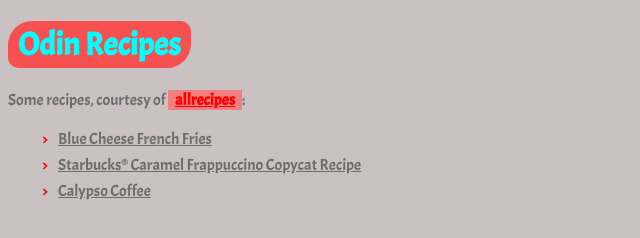
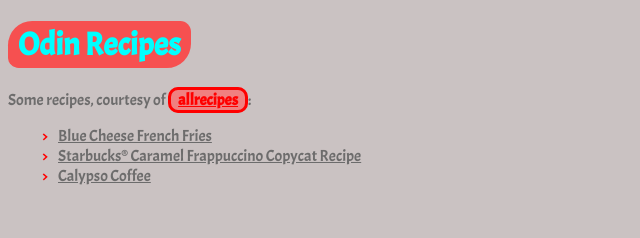
Before and after one commit to FernandoEnguix/odin-recipes, a plain HTML site: page index.html in a window 1280 px wide. In both pictures the pointer is over the link "allrecipes". Shown: the whole page, without its empty margins (0-640 px from the left). Drawn offline with Linux system fonts and the light colour scheme.

Commit message:
fix the bug when hovering over 'a' links

```diff
--- a/styles.css
+++ b/styles.css
@@ -63,24 +63,18 @@ img {
     padding: 0;
 }
 
-li {
+a {
     padding: 3px 10px;
+    width: fit-content;
 }
 
 a:hover {
     background-color: lightcoral;
-    width: fit-content;
     padding: 0 7px;
     text-decoration-color: red;
-}
-
-.recipes:hover {
-    background-color: lightcoral;
-    width: fit-content;
     border: 3px solid red;
     border-radius: 10px;
-    padding: 0 7px;
-    text-decoration-color: red;
+    width: fit-content;
 }
 
 .container {
```
